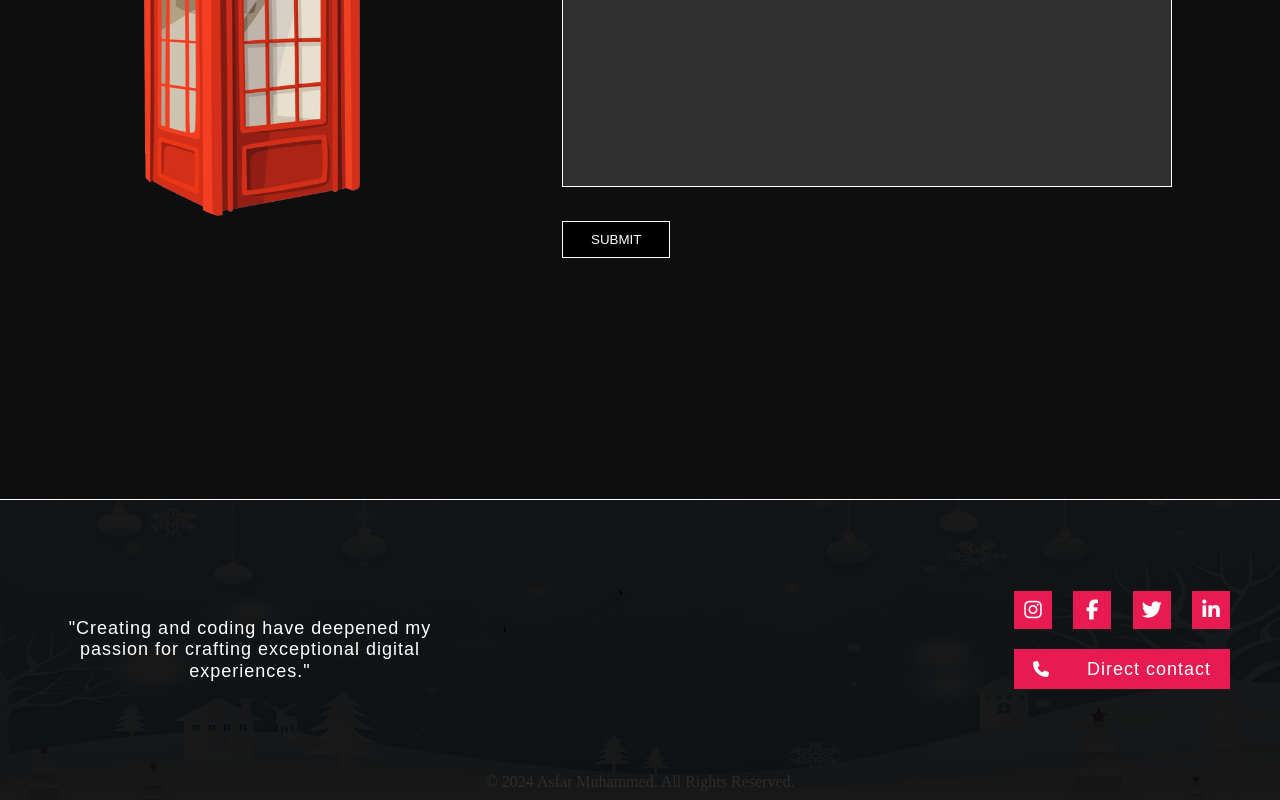
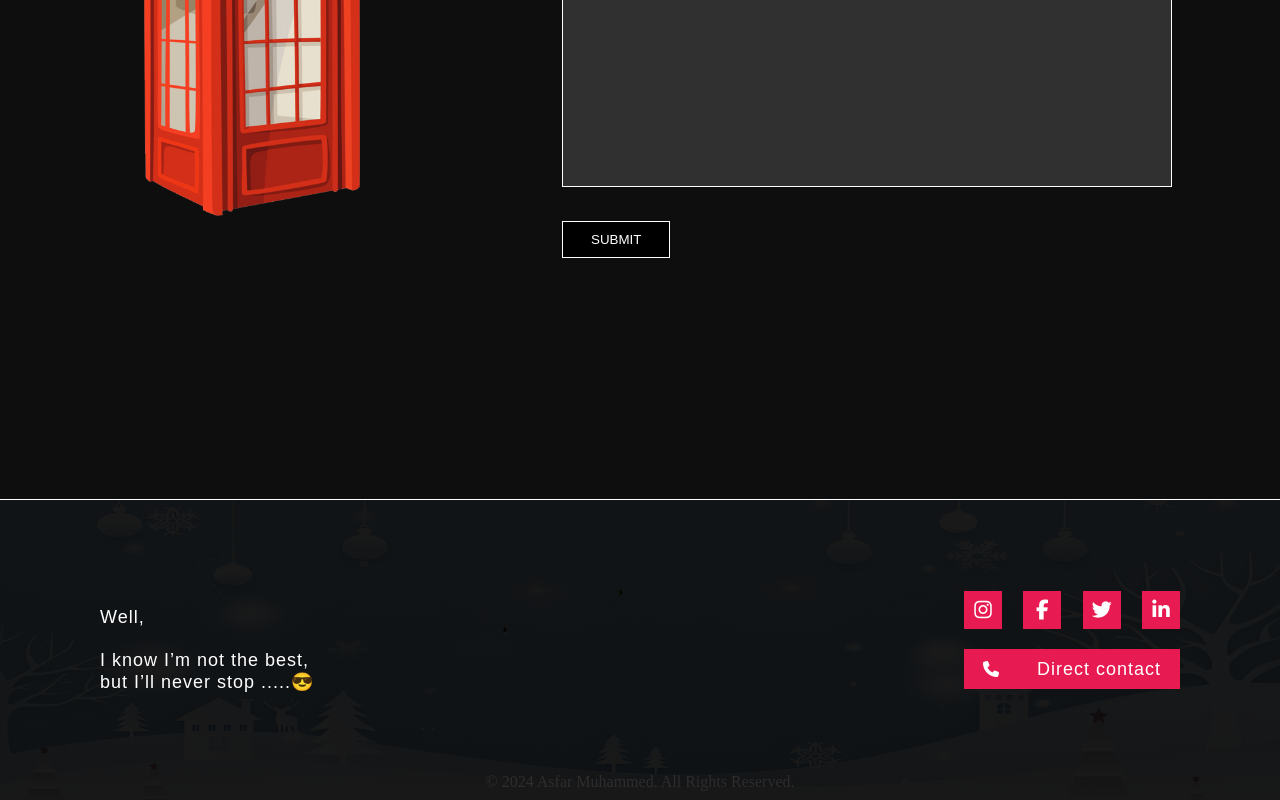
Before and after one commit to Asfar-07/MyPortfolio, a React (Create React App) app in the folder frontend/: page / in a window 1280 px wide. Shown: the part 2721-3521 px from the top of the page. Built offline with nearby package versions, Linux system fonts and the light colour scheme.

Commit message:
update footer

```diff
--- a/frontend/src/components/footer/footer.css
+++ b/frontend/src/components/footer/footer.css
@@ -1,11 +1,11 @@
 footer {
   position: relative;
-  width: 100%;
   height: 300px;
   display: flex;
   justify-content: space-between;
   align-items: center;
   border-top: 1px solid white;
+  padding:0 100px;
 }
 .Footer-light{
   background:url(./xmas-footer.jpeg);
@@ -25,12 +25,9 @@ footer span {
   color: rgba(56, 53, 53, 0.747);
 }
 footer > :nth-child(1) p {
-  margin: 0 50px;
   font-size: 18px;
   letter-spacing: 1px;
-}
-footer > :nth-child(2) {
-    margin-right: 50px;
+  font-family: sans-serif;
 }
 footer > :nth-child(2) > :first-child {
   width: 216px;
--- a/frontend/src/components/footer/footer.js
+++ b/frontend/src/components/footer/footer.js
@@ -9,7 +9,9 @@ export default function Footer() {
       <footer className={`Footer-${listcolor.settheme}`} >
         <div>
           {/* <h3>hi</h3> */}
-          <p style={{textAlign:"center", width:"400px", font:"normal normal normal 18px / 1.2em madefor-text, helveticaneuew01-45ligh, helveticaneuew02-45ligh, helveticaneuew10-45ligh, sans-serif"}}>"Creating and coding have deepened my passion for crafting exceptional digital experiences."</p>
+          <p style={{ width:"400px",font:"normal normal normal 18px / 1.2em madefor-text, helveticaneuew01-45ligh, helveticaneuew02-45ligh, helveticaneuew10-45ligh, sans-serif"}}>
+          Well,<br></br><br></br>I know I’m not the best, <br></br>but I’ll never stop .....😎
+          </p>
         </div>
 
             {/* <span></span> */}
```
